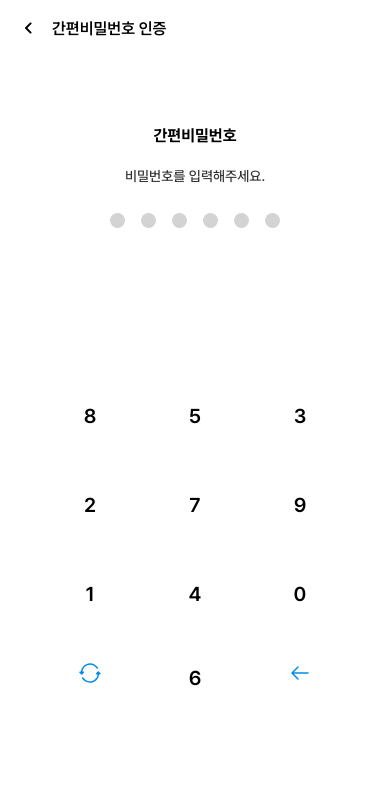
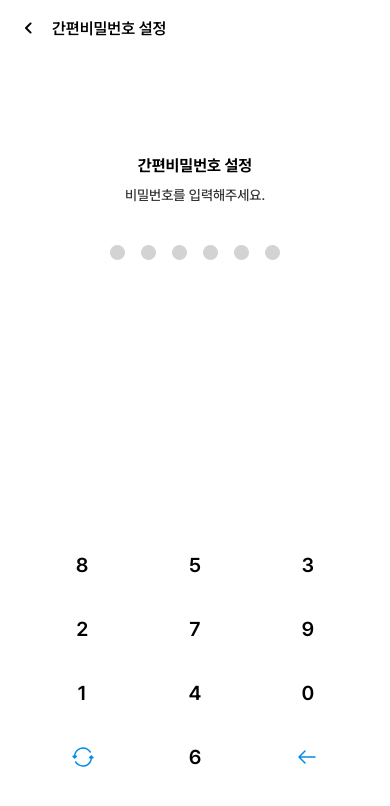
Before and after one commit to lshyunee/Triplet, a React (Create React App) app in the folder triplet/: page /simple-password/confirm in a window 390 px wide. Shown: the top 806 px of the page. Built offline with nearby package versions, Linux system fonts and the light colour scheme; a web font is replaced by a local one.

Commit message:
Fix : 간편메세지 CSS 반응형으로 수정

```diff
--- a/triplet/src/pages/user/simplePassword/SimplePasswordConfirmPage.tsx
+++ b/triplet/src/pages/user/simplePassword/SimplePasswordConfirmPage.tsx
@@ -14,35 +14,39 @@ const shuffleArray = (array: number[]) => {
         .map(({ value }) => value);
 };
 
-const TitleDiv = styled.div`
-    margin-top : 126px;
-    text-align : center;
+const PasswordDiv = styled.div`
+    height : calc(100vh - 112px);
+    margin : 0 78px 0;
+    padding-top : 56px;
 `
 
+const TitleDiv = styled.div`
+    width : 100%;
+    display : flex;
+    flex-direction : column;
+    text-align : center;
+    padding-top : 100px;
+`;
+
 const Title = styled.p`
-  margin: 10px 0;
     font-size: 16px;
-  font-weight : 700;
+    margin : 0 0 12px;
+    font-weight: 700;
 `;
 
 const Description = styled.p`
-    display : flex;
-    align-items: center;
-    justify-content : center;
     height : 34px;
-    margin-bottom: 20px;
     font-size:14px;
+    margin : 0 0;
     font-weight: 500;
     color: #333;
 `;
 
 
-
 const PasswordDots = styled.div`
     display: flex;
-  justify-content: center;
-  margin: 20px 0;
-  margin-bottom : 146px;
+    margin-top : 24px;
+    justify-content : center;
 `;
 
 const Dot = styled.div<{ isActive: boolean }>`
@@ -56,29 +60,33 @@ const Dot = styled.div<{ isActive: boolean }>`
 const NumberPad = styled.div`
     display: grid;
     grid-template-columns: repeat(3, 1fr);
-  gap: 15px;
-  max-width: 300px;
-  margin: 0 auto;
+    justify-content : center;
+    margin-top : 102px;
 `;
 
 const NumberButton = styled.button`
-    padding: 20px;
     font-size: 20px;
     font-weight: 600;
     background-color: white;
+    margin : 20px 50px;
     border: none;
-      margin-top : 10px;
+    padding : 0px;
 `;
-
 
 const BottomButtons = styled.div`
     display: grid;
     grid-template-columns: repeat(3, 1fr);
-    gap: 15px;
-    max-width: 300px;
-    margin: 0 auto;
-    margin-top : 10px;
+    justify-content : center;
 `;
+
+const ButtonDiv = styled.div`
+    position : fixed;
+    bottom : 55px;
+    left : 0;
+    right : 0;
+    margin-left : 55px;
+    margin-right : 55px;
+`
 
 const IconButton = styled.button`
     background-color: transparent;
@@ -87,7 +95,8 @@ const IconButton = styled.button`
     display: flex;
     justify-content: center;
     align-items: center;
-  padding: 20px;
+    margin : 20px 44px;
+    padding : 0px;
 `;
 
 const SimplePasswordConfirmPage = () => {
@@ -118,10 +127,13 @@ const SimplePasswordConfirmPage = () => {
 
     return (
         <div>
-            <BackHeader title={"간편비밀번호 인증"} />
+            <BackHeader title={"간편비밀번호 설정"} />
+            <PasswordDiv>
                 <TitleDiv>
-                <Title>간편비밀번호</Title>
-                <Description>비밀번호를 입력해주세요.</Description>
+                    <Title>간편비밀번호 설정</Title>
+                    <Description>
+                        비밀번호를 입력해주세요.
+                    </Description>
                 </TitleDiv>
 
                 <PasswordDots>
@@ -132,6 +144,7 @@ const SimplePasswordConfirmPage = () => {
                         ))}
                 </PasswordDots>
 
+                <ButtonDiv>
                     <NumberPad>
                         {numbers.slice(0, 9).map((num) => (
                             <NumberButton key={num} onClick={() => handleNumberClick(num)}>
@@ -152,6 +165,8 @@ const SimplePasswordConfirmPage = () => {
                             <RemoveIcon />
                         </IconButton>
                     </BottomButtons>
+                </ButtonDiv>
+            </PasswordDiv>
         </div>
     );
 };
--- a/triplet/src/pages/user/simplePassword/SimplePasswordSetConfirmPage.tsx
+++ b/triplet/src/pages/user/simplePassword/SimplePasswordSetConfirmPage.tsx
@@ -20,24 +20,30 @@ const shuffleArray = (array: number[]) => {
         .map(({ value }) => value);
 };
 
-const TitleDiv = styled.div`
-    margin-top : 126px;
-    text-align : center;
+const PasswordDiv = styled.div`
+    height : calc(100vh - 112px);
+    margin : 0 78px 0;
+    padding-top : 56px;
 `
 
+const TitleDiv = styled.div`
+    width : 100%;
+    display : flex;
+    flex-direction : column;
+    text-align : center;
+    padding-top : 100px;
+`;
+
 const Title = styled.p`
-  margin: 10px 0;
     font-size: 16px;
-  font-weight : 700;
+    margin : 0 0 12px;
+    font-weight: 700;
 `;
 
 const Description = styled.p`
-    display : flex;
-    align-items: center;
-    justify-content : center;
     height : 34px;
-  margin-bottom: 20px;
     font-size:14px;
+    margin : 0 0;
     font-weight: 500;
     color: #333;
 `;
@@ -45,9 +51,8 @@ const Description = styled.p`
 
 const PasswordDots = styled.div`
     display: flex;
-  justify-content: center;
-  margin: 20px 0;
-  margin-bottom : 146px;
+    margin-top : 24px;
+    justify-content : center;
 `;
 
 const Dot = styled.div<{ isActive: boolean }>`
@@ -61,28 +66,33 @@ const Dot = styled.div<{ isActive: boolean }>`
 const NumberPad = styled.div`
     display: grid;
     grid-template-columns: repeat(3, 1fr);
-  gap: 15px;
-  max-width: 300px;
-  margin: 0 auto;
+    justify-content : center;
+    margin-top : 102px;
 `;
 
 const NumberButton = styled.button`
-  padding: 20px;
     font-size: 20px;
-  font-weight : 600;
-  background-color : white;
+    font-weight: 600;
+    background-color: white;
+    margin : 20px 50px;
     border: none;
-  margin-top : 10px;
+    padding : 0px;
 `;
 
 const BottomButtons = styled.div`
     display: grid;
     grid-template-columns: repeat(3, 1fr);
-  gap: 15px;
-  max-width: 300px;
-  margin: 0 auto;
-    margin-top : 10px;
+    justify-content : center;
 `;
+
+const ButtonDiv = styled.div`
+    position : fixed;
+    bottom : 55px;
+    left : 0;
+    right : 0;
+    margin-left : 55px;
+    margin-right : 55px;
+`
 
 const IconButton = styled.button`
     background-color: transparent;
@@ -91,7 +101,8 @@ const IconButton = styled.button`
     display: flex;
     justify-content: center;
     align-items: center;
-  padding: 20px;
+    margin : 20px 44px;
+    padding : 0px;
 `;
 
 const SimplePasswordSetConfirmPage: React.FC = () => {
@@ -150,18 +161,14 @@ const SimplePasswordSetConfirmPage: React.FC = () => {
 
     return (
         <div>
-            <BackHeader title={"간편비밀번호 확인"} />
+            <BackHeader title={"간편비밀번호 설정"} />
+            <PasswordDiv>
                 <TitleDiv>
-                <Title>간편비밀번호 확인</Title>
+                    <Title>간편비밀번호 설정</Title>
                     <Description>
-                {isError? <>
-                            비밀번호가 일치하지 않습니다.<br />
-                            다시 입력해주세요.
-                        </>
-                        : <>
-                            간편 비밀번호를 <br/>다시 한 번 입력해주세요.
-                        </>
-                       }
+                        간편비밀번호를
+                        <br />
+                        다시 한 번 입력해주세요.
                     </Description>
                 </TitleDiv>
 
@@ -173,6 +180,7 @@ const SimplePasswordSetConfirmPage: React.FC = () => {
                         ))}
                 </PasswordDots>
 
+                <ButtonDiv>
                     <NumberPad>
                         {numbers.slice(0, 9).map((num) => (
                             <NumberButton key={num} onClick={() => handleNumberClick(num)}>
@@ -193,6 +201,8 @@ const SimplePasswordSetConfirmPage: React.FC = () => {
                             <RemoveIcon />
                         </IconButton>
                     </BottomButtons>
+                </ButtonDiv>
+            </PasswordDiv>
         </div>
     );
 };
--- a/triplet/src/pages/user/simplePassword/SimplePasswordSetPage.tsx
+++ b/triplet/src/pages/user/simplePassword/SimplePasswordSetPage.tsx
@@ -15,24 +15,30 @@ const shuffleArray = (array: number[]) => {
         .map(({ value }) => value);
 };
 
+const PasswordDiv = styled.div`
+    height : calc(100vh - 112px);
+    margin : 0 78px 0;
+    padding-top : 56px;
+`
+
 const TitleDiv = styled.div`
-    margin-top : 126px;
-    text-align: center;
+    width : 100%;
+    display : flex;
+    flex-direction : column;
+    text-align : center;
+    padding-top : 100px;
 `;
 
 const Title = styled.p`
-    margin: 10px 0;
     font-size: 16px;
+    margin : 0 0 12px;
     font-weight: 700;
 `;
 
 const Description = styled.p`
-    display : flex;
-    align-items: center;
-    justify-content : center;
     height : 34px;
-    margin-bottom: 20px;
     font-size:14px;
+    margin : 0 0;
     font-weight: 500;
     color: #333;
 `;
@@ -40,9 +46,8 @@ const Description = styled.p`
 
 const PasswordDots = styled.div`
     display: flex;
-    justify-content: center;
-    margin: 20px 0;
-    margin-bottom: 146px;
+    margin-top : 24px;
+    justify-content : center;
 `;
 
 const Dot = styled.div<{ isActive: boolean }>`
@@ -56,28 +61,33 @@ const Dot = styled.div<{ isActive: boolean }>`
 const NumberPad = styled.div`
     display: grid;
     grid-template-columns: repeat(3, 1fr);
-    gap: 15px;
-    max-width: 300px;
-    margin: 0 auto;
+    justify-content : center;
+    margin-top : 102px;
 `;
 
 const NumberButton = styled.button`
-    padding: 20px;
     font-size: 20px;
     font-weight: 600;
     background-color: white;
+    margin : 20px 50px;
     border: none;
-      margin-top : 10px;
+    padding : 0px;
 `;
 
 const BottomButtons = styled.div`
     display: grid;
     grid-template-columns: repeat(3, 1fr);
-    gap: 15px;
-    max-width: 300px;
-    margin: 0 auto;
-    margin-top : 10px;
+    justify-content : center;
 `;
+
+const ButtonDiv = styled.div`
+    position : fixed;
+    bottom : 55px;
+    left : 0;
+    right : 0;
+    margin-left : 55px;
+    margin-right : 55px;
+`
 
 const IconButton = styled.button`
     background-color: transparent;
@@ -86,7 +96,8 @@ const IconButton = styled.button`
     display: flex;
     justify-content: center;
     align-items: center;
-    padding: 20px;
+    margin : 20px 44px;
+    padding : 0px;
 `;
 
 const SimplePasswordSetPage: React.FC = () => {
@@ -126,6 +137,7 @@ const SimplePasswordSetPage: React.FC = () => {
     return (
         <div>
             <BackHeader title={"간편비밀번호 설정"} />
+            <PasswordDiv>
                 <TitleDiv>
                     <Title>간편비밀번호 설정</Title>
                     <Description>
@@ -143,6 +155,7 @@ const SimplePasswordSetPage: React.FC = () => {
                         ))}
                 </PasswordDots>
 
+                <ButtonDiv>
                     <NumberPad>
                         {numbers.slice(0, 9).map((num) => (
                             <NumberButton key={num} onClick={() => handleNumberClick(num)}>
@@ -163,6 +176,8 @@ const SimplePasswordSetPage: React.FC = () => {
                             <RemoveIcon />
                         </IconButton>
                     </BottomButtons>
+                </ButtonDiv>
+            </PasswordDiv>
         </div>
     );
 };
```
Lines whose indentation alone changed are shown as unchanged.
